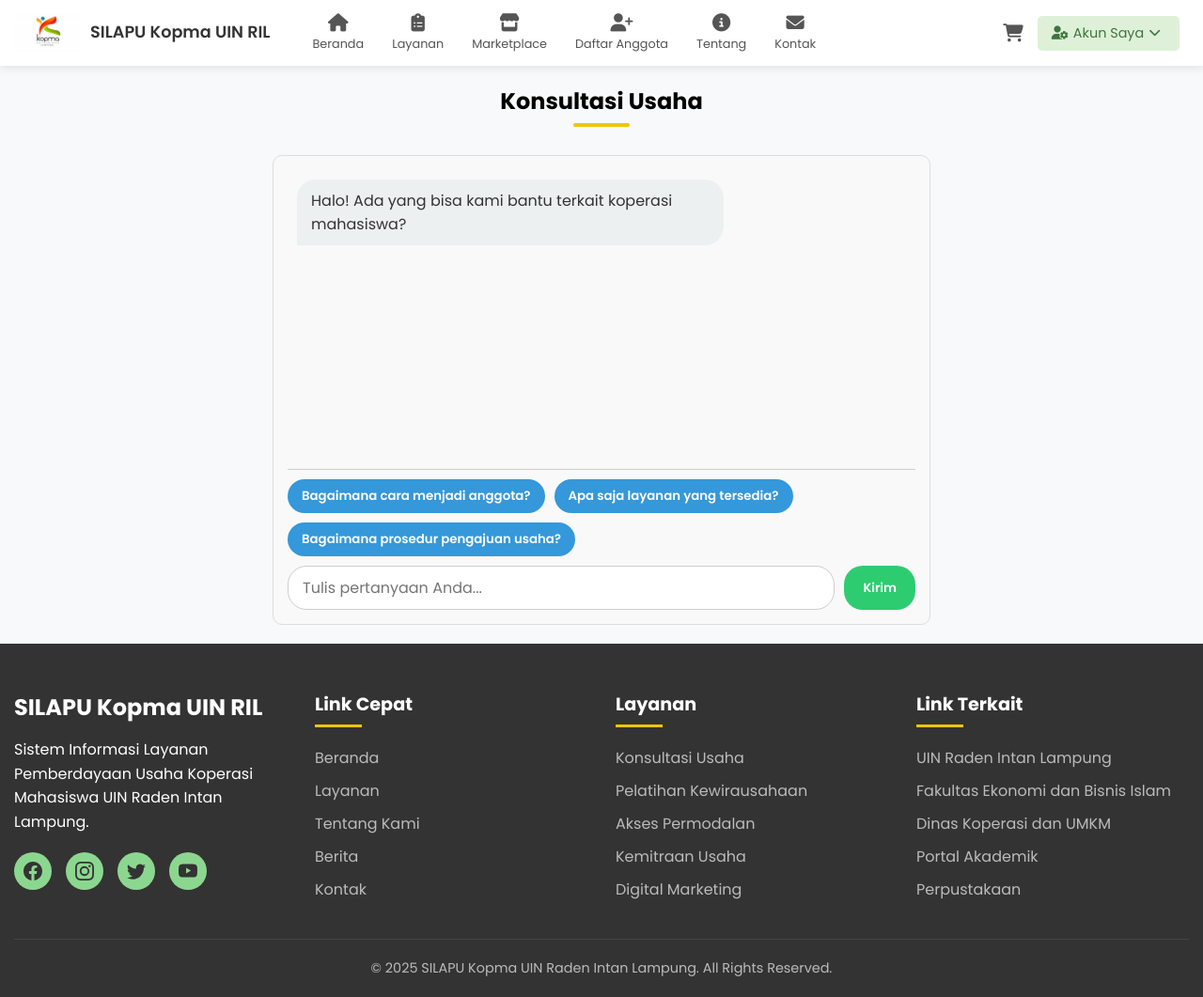
After one commit to abii-GameDev/silapu-done, a PHP site: page /konsultasi_usaha.php in a window 1280 px wide. The commit adds this page. Shown: the whole page at 94% size. Run offline with PHP 8.4, Linux system fonts and the light colour scheme; a user stored in the database is signed in.

Commit message:
Add files via upload

```diff
--- a/konfirmasi_pesanan.php
+++ b/konfirmasi_pesanan.php
@@ -19,7 +19,7 @@ $pageTitle = "Konfirmasi Pesanan";
 
  <section class="konfirmasi-section" style="padding: 60px 20px; background-color: #f0fdf4; text-align:center;">
      <div class="container" style="max-width: 700px;">
-         <img src="<?php echo $pathPrefix; ?>assets/images/success_order.png" alt="Pesanan Berhasil" style="max-width: 150px; margin-bottom: 25px;"> <!-- Buat gambar success_order.png -->
+         <img src="<?php echo $pathPrefix; ?>assets/images/pendaftaran_chibi_rmv.png" alt="Pesanan Berhasil" style="max-width: 150px; margin-bottom: 25px;"> <!-- Buat gambar success_order.png -->
 
          <h2 style="font-size: 2.5rem; color: var(--dark-green); margin-bottom: 15px;">Pesanan Anda Berhasil Dibuat!</h2>
          <p style="font-size: 1.2rem; color: var(--dark); margin-bottom: 10px;">
--- /dev/null
+++ b/konsultasi_usaha.php
@@ -0,0 +1,191 @@
+<?php
+session_start();
+$pathPrefix = ''; // Path dari root ke root (no prefix)
+$pageTitle = "Konsultasi Usaha"; // Judul spesifik untuk halaman ini
+
+// Cek jika pengguna belum login, redirect ke halaman login
+if (!isset($_SESSION['user_id'])) {
+    header("Location: " . $pathPrefix . "auth/login.php");
+    exit;
+}
+
+// Include koneksi database
+require $pathPrefix . 'config/db.php';
+
+// Include header user
+include $pathPrefix . 'includes/header.php';
+?>
+
+<h2 class="section-title" style="text-align: center; position: relative; margin: 20px auto 30px auto; padding-bottom: 10px; width: fit-content;">
+    <?php echo $pageTitle; ?>
+    <span style="position: absolute; bottom: 0; left: 50%; transform: translateX(-50%); width: 60px; height: 4px; background-color: #f1c40f; border-radius: 2px;"></span>
+</h2>
+
+<style>
+.chat-container {
+    max-width: 700px;
+    margin: 20px auto;
+    border: 1px solid #ddd;
+    border-radius: 10px;
+    padding: 15px;
+    background-color: #f9f9f9;
+    height: 500px;
+    display: flex;
+    flex-direction: column;
+}
+
+.chat-messages {
+    flex-grow: 1;
+    overflow-y: auto;
+    padding: 10px;
+    border-bottom: 1px solid #ccc;
+}
+
+.message {
+    max-width: 70%;
+    margin-bottom: 15px;
+    padding: 10px 15px;
+    border-radius: 20px;
+    clear: both;
+    word-wrap: break-word;
+}
+
+.message.user {
+    background-color: #2ecc71;
+    color: white;
+    align-self: flex-end;
+    border-bottom-right-radius: 0;
+}
+
+.message.admin {
+    background-color: #ecf0f1;
+    color: #333;
+    align-self: flex-start;
+    border-bottom-left-radius: 0;
+}
+
+.chat-input {
+    display: flex;
+    margin-top: 10px;
+}
+
+.chat-input input[type="text"] {
+    flex-grow: 1;
+    padding: 10px 15px;
+    border-radius: 20px;
+    border: 1px solid #ccc;
+    font-size: 1rem;
+    outline: none;
+}
+
+.chat-input button {
+    background-color: #2ecc71;
+    border: none;
+    color: white;
+    padding: 10px 20px;
+    margin-left: 10px;
+    border-radius: 20px;
+    cursor: pointer;
+    font-weight: 600;
+    transition: background-color 0.3s ease;
+}
+
+.chat-input button:hover {
+    background-color: #27ae60;
+}
+
+.options-container {
+    margin-top: 10px;
+    display: flex;
+    flex-wrap: wrap;
+    gap: 10px;
+}
+
+.option-button {
+    background-color: #3498db;
+    color: white;
+    border: none;
+    padding: 8px 15px;
+    border-radius: 20px;
+    cursor: pointer;
+    font-weight: 600;
+    transition: background-color 0.3s ease;
+}
+
+.option-button:hover {
+    background-color: #2980b9;
+}
+</style>
+
+<div class="chat-container">
+    <div id="chatMessages" class="chat-messages">
+        <div class="message admin">Halo! Ada yang bisa kami bantu terkait koperasi mahasiswa?</div>
+    </div>
+    <div class="options-container" id="optionsContainer">
+        <button class="option-button" onclick="selectOption('Bagaimana cara menjadi anggota?')">Bagaimana cara menjadi anggota?</button>
+        <button class="option-button" onclick="selectOption('Apa saja layanan yang tersedia?')">Apa saja layanan yang tersedia?</button>
+        <button class="option-button" onclick="selectOption('Bagaimana prosedur pengajuan usaha?')">Bagaimana prosedur pengajuan usaha?</button>
+    </div>
+    <form id="chatForm" class="chat-input" onsubmit="return sendMessage();">
+        <input type="text" id="chatInput" placeholder="Tulis pertanyaan Anda..." autocomplete="off" required />
+        <button type="submit">Kirim</button>
+    </form>
+</div>
+
+<script>
+const chatMessages = document.getElementById('chatMessages');
+const chatInput = document.getElementById('chatInput');
+const optionsContainer = document.getElementById('optionsContainer');
+
+function appendMessage(text, sender) {
+    const messageDiv = document.createElement('div');
+    messageDiv.classList.add('message', sender);
+    messageDiv.textContent = text;
+    chatMessages.appendChild(messageDiv);
+    chatMessages.scrollTop = chatMessages.scrollHeight;
+}
+
+function selectOption(text) {
+    appendMessage(text, 'user');
+    optionsContainer.style.display = 'none';
+    setTimeout(() => {
+        const reply = getReply(text);
+        appendMessage(reply, 'admin');
+        optionsContainer.style.display = 'flex';
+    }, 1000);
+}
+
+function sendMessage() {
+    const text = chatInput.value.trim();
+    if (text === '') return false;
+    appendMessage(text, 'user');
+    chatInput.value = '';
+    optionsContainer.style.display = 'none';
+    setTimeout(() => {
+        const reply = getReply(text);
+        appendMessage(reply, 'admin');
+        optionsContainer.style.display = 'flex';
+    }, 1000);
+    return false;
+}
+
+function getReply(userText) {
+    const lowerText = userText.toLowerCase();
+    if (lowerText.includes('anggota')) {
+        return 'Untuk menjadi anggota, Anda dapat mendaftar melalui formulir pendaftaran anggota di situs kami.';
+    } else if (lowerText.includes('layanan')) {
+        return 'Kami menyediakan layanan pengajuan usaha, konsultasi, dan marketplace untuk anggota koperasi.';
+    } else if (lowerText.includes('prosedur') || lowerText.includes('pengajuan')) {
+        return 'Prosedur pengajuan usaha meliputi pengisian formulir, verifikasi, dan persetujuan dari pengurus koperasi.';
+    } else {
+        return 'Terima kasih atas pertanyaannya. Kami akan segera menghubungi Anda untuk informasi lebih lanjut.';
+    }
+}
+</script>
+
+<?php
+// Include footer user
+include $pathPrefix . 'includes/footer.php';
+
+if(isset($conn)) $conn->close();
+?>
```
